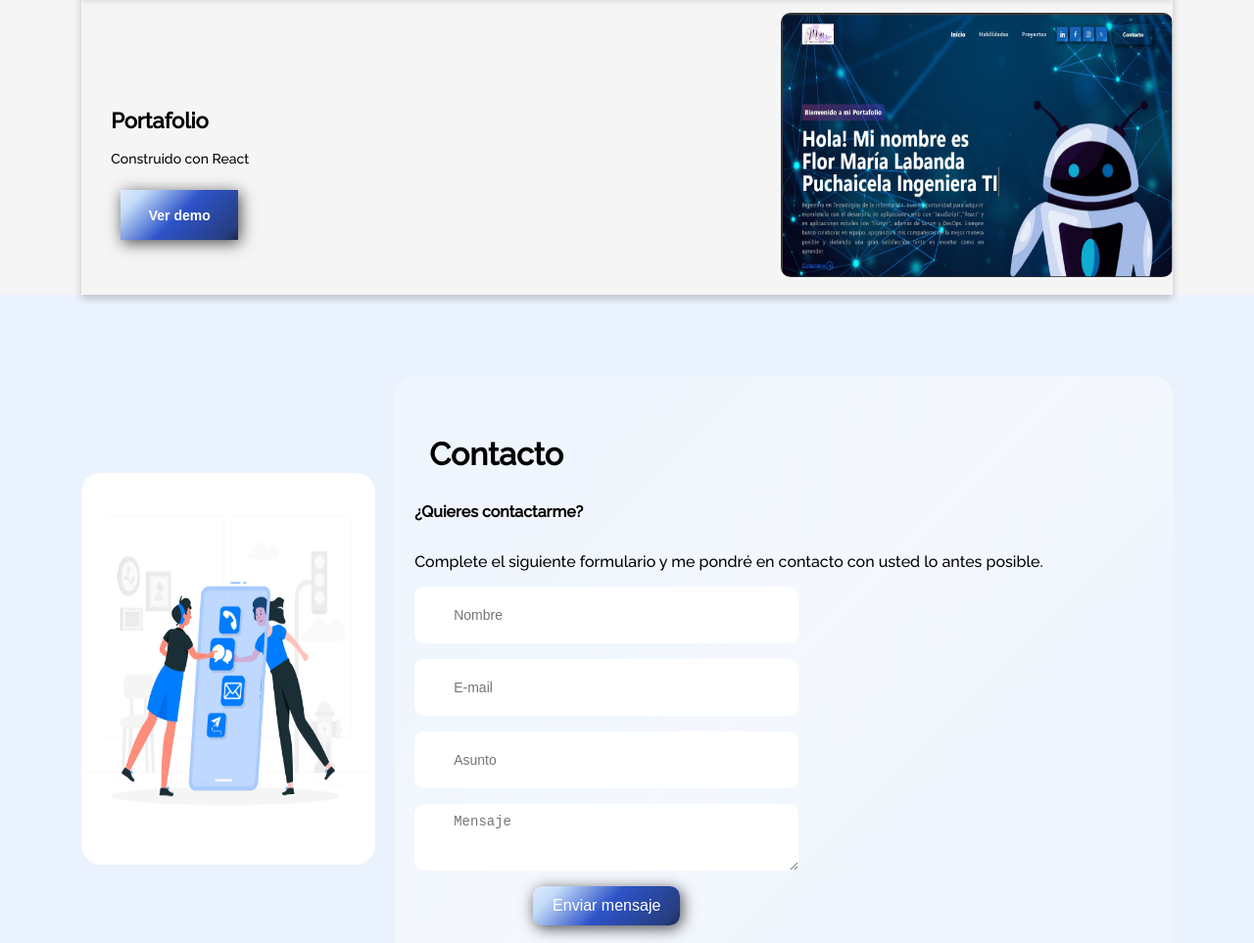
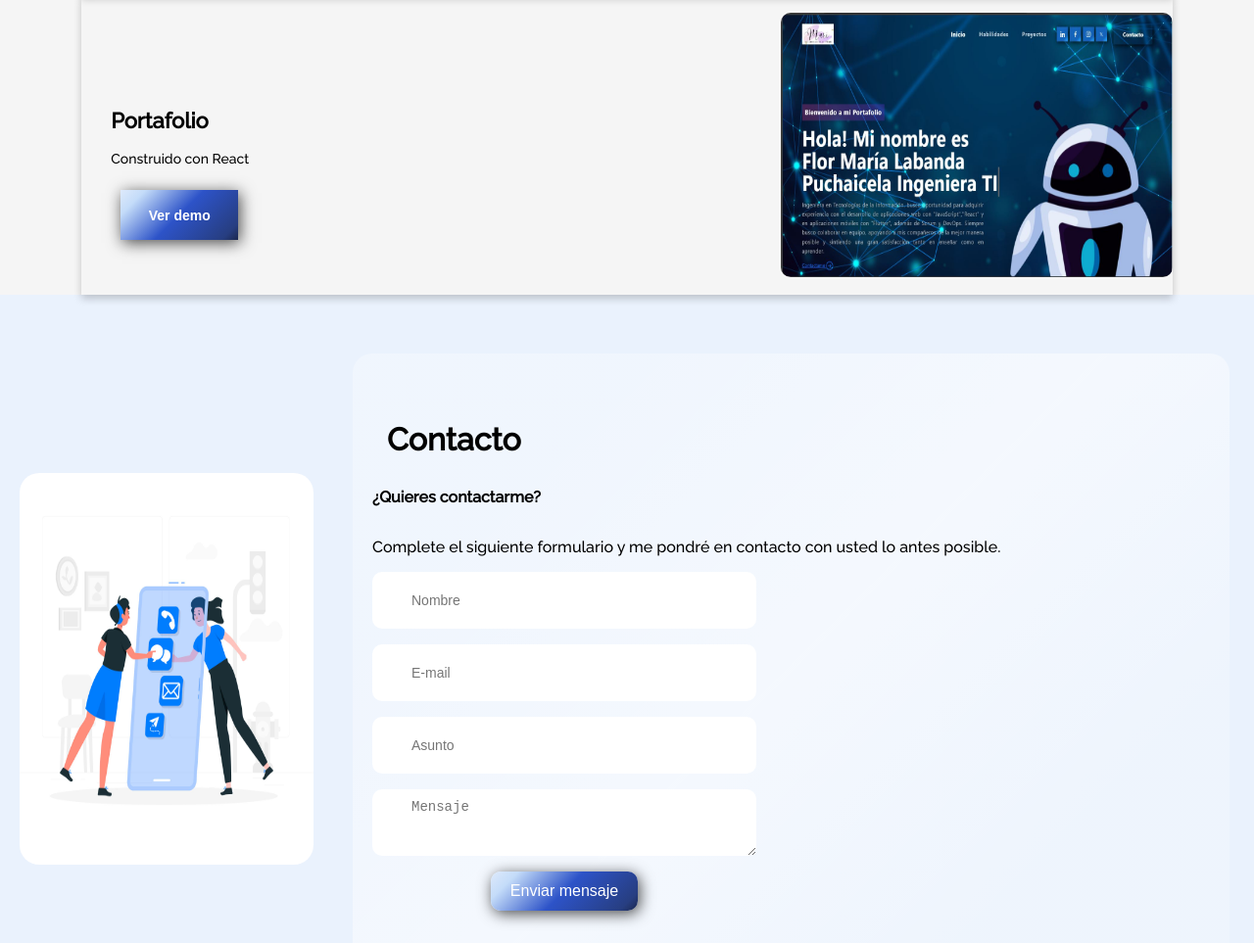
Before and after one commit to Mariq12/desafio-portafolio-v2, a plain HTML site: page index.html in a window 1280 px wide. Shown: the part 8357-9320 px from the top of the page at 98% size. Drawn offline with Linux system fonts and the light colour scheme.

Commit message:
cambio contacto

```diff
--- a/styles/style.css
+++ b/styles/style.css
@@ -670,7 +670,6 @@ body.active .footer {
 .academic__container {
     display: flex;
     flex-direction: column;
-    /* Cambia la disposición a columna */
     justify-content: center;
     align-items: center;
     width: 100%;
@@ -903,7 +902,6 @@ section.formcontato {
     justify-content: space-between;
     align-items: center;
     width: 100%;
-    max-width: 87%;
     height: 765px;
 }
 
@@ -912,11 +910,12 @@ section.formcontato {
     justify-content: center;
     align-items: center;
     height: 680px;
+    padding: 20px;
 }
 
 .formcontato__img {
-    width: 450px;
-    height: 593px;
+    aspect-ratio: 2000/2000;
+    height: 570px;
     border-radius: 20px;
 }
 
@@ -924,8 +923,8 @@ section.formcontato {
     flex: 1;
     text-align: left;
     margin-left: 20px;
-    width: 660px;
-    height: 559px;
+    width: 600px;
+    height: 605px;
     display: flex;
     flex-direction: column;
     justify-content: center;
@@ -937,6 +936,7 @@ section.formcontato {
             rgba(255, 255, 255, 0.2) 80%);
     /* Degradado con transparencia */
     border-radius: 20px;
+    margin-right: 25px;
 }
 
 .formcontato__title {
@@ -998,7 +998,7 @@ section.formcontato {
     margin-top: 0;
     /* Agrega un margen superior */
     align-self: center;
-    /* Centra horizontalmente */
+    margin-bottom: 30px;
 }
 
 .formcontato__botao:hover {
```
